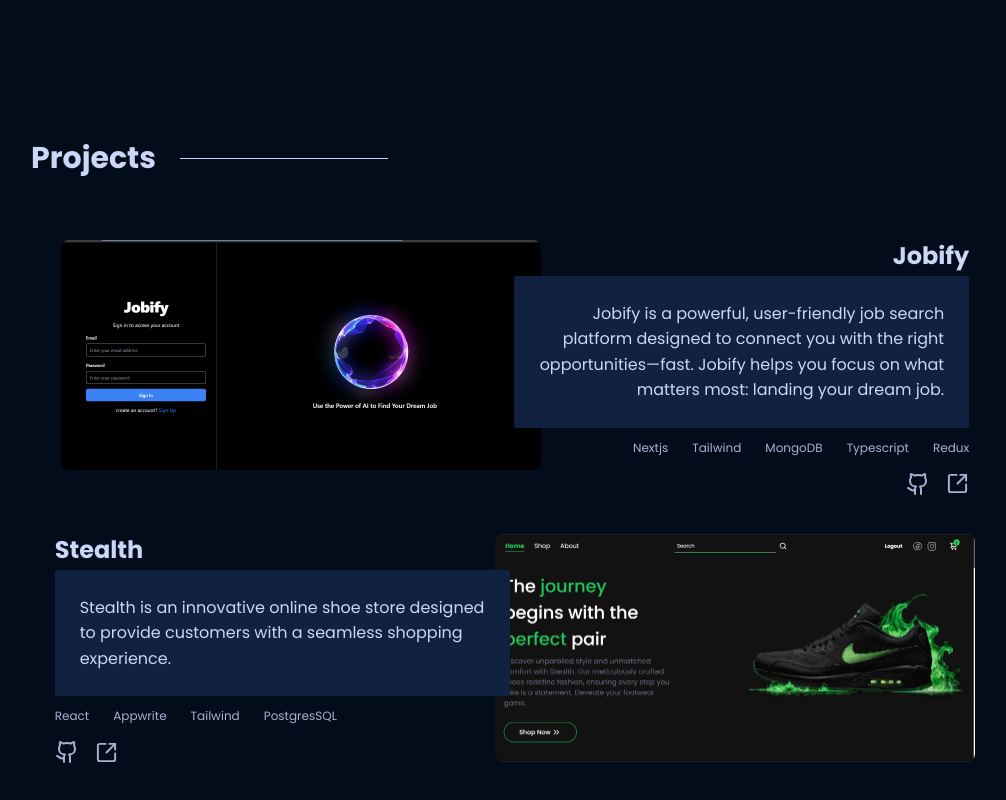
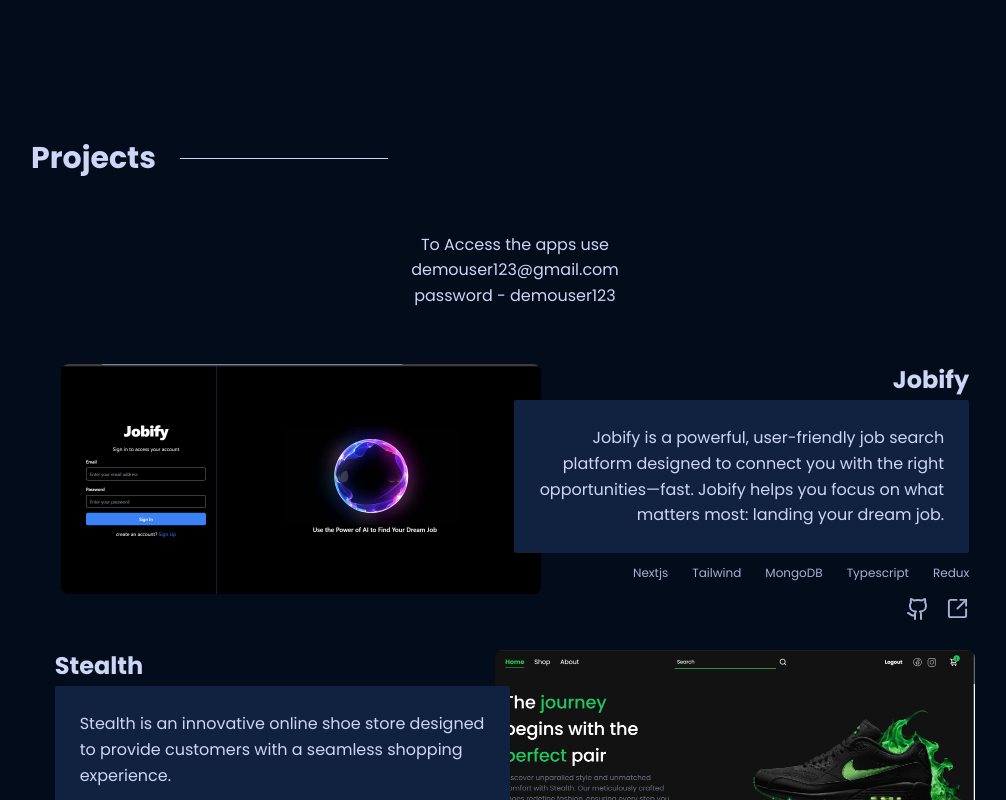
Before and after one commit to vckymann/Portfolio, a React (Vite) app: page / in a window 1280 px wide. Shown: the part 1680-2480 px from the top of the page, without its empty margins (125-1131 px from the left). Built offline with nearby package versions, Linux system fonts and the light colour scheme; a web font is replaced by a local one.

Commit message:
added credentials for apps

```diff
--- a/src/Sections/Projects/index.jsx
+++ b/src/Sections/Projects/index.jsx
@@ -6,11 +6,12 @@ function Projects() {
     <Element id="projects" name="projects" className="">
         <section className={`text-white font-poppins min-h-screen py-40`}>
             <div className="h-full">
-                <div className="flex flex-col items-center h-full gap-16 justify-center p-4 max-w-[60rem] mx-auto">
+                <div className="flex flex-col items-center h-full gap-14 justify-center p-4 max-w-[60rem] mx-auto">
                     <div className="w-full flex items-center gap-6 mr-10">
                       <h2 className="text-3xl font-bold text-lightest_slate pl-6 lg:pl-0">Projects</h2>
                       <div className="w-52 h-[0.1px] bg-lightest_slate"></div>
                     </div>
+                    <p className="text-lightest_slate text-center">To Access the apps use <br /> demouser123@gmail.com <br /> password - demouser123</p>
                     <Card src={"/project-4.png"} details={{name:"Jobify", description:"Jobify is a powerful, user-friendly job search platform designed to connect you with the right opportunities—fast. Jobify helps you focus on what matters most: landing your dream job."}} link={"https://jobify-ten-ashy.vercel.app/sign-in"} github={"https://github.com/vckymann/Jobify"} number={1} tech={["Nextjs","Tailwind","MongoDB","Typescript","Redux"]}/>
                     <Card src={"/project1.png"} details={{name:"Stealth",description:"Stealth is an innovative online shoe store designed to provide customers with a seamless shopping experience."}} link={"https://stealth-jet.vercel.app"} github={"https://github.com/vckymann/Stealth"} number={2} tech={["React","Appwrite","Tailwind","PostgresSQL"]}/>
                     <Card src={"/project2.png"} details={{name:"MapUp",description:"MapUp is a web application that allows users to search for places, establish the quickest routes between them, track and store user's trips."}} link={"https://map-up-eta.vercel.app"} github={"https://github.com/vckymann/MapUp"} number={3} tech={["React","supabase","MaterialUi","Tailwind"]}/>
```
